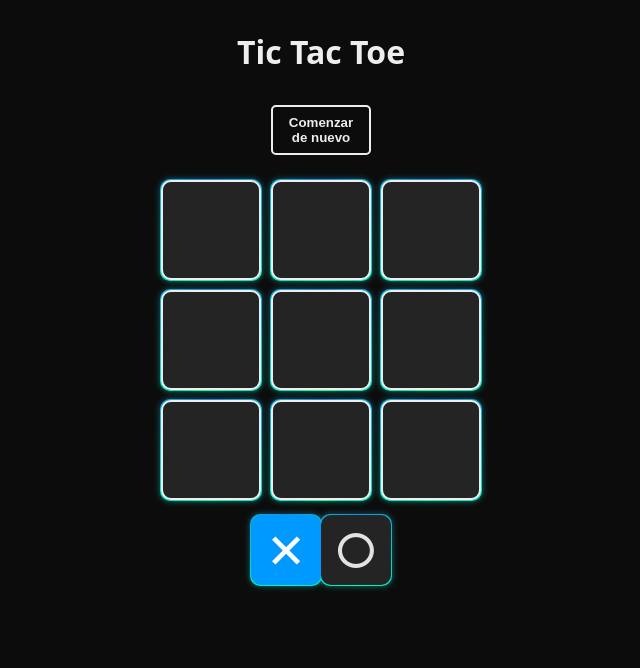
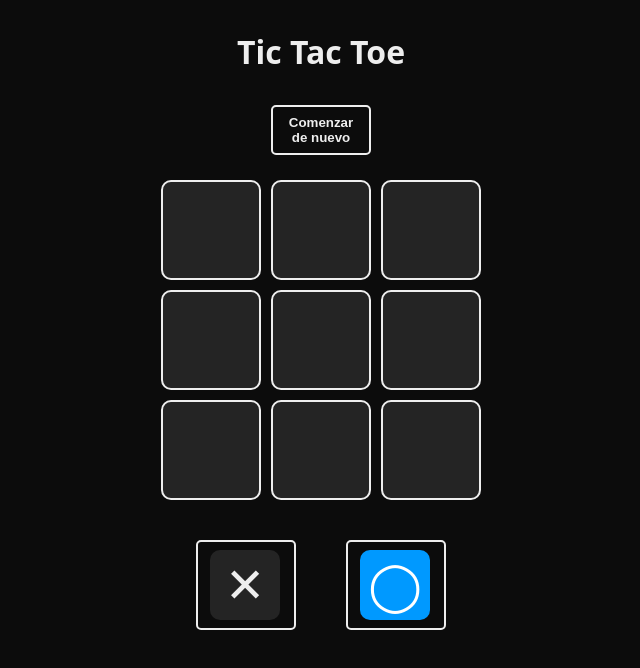
Before and after one commit to Maty910/TicTacToe-React, a React (Vite) app: page / in a window 1280 px wide. Shown: the top 668 px of the page, without its empty margins (319-959 px from the left). Built offline with nearby package versions, Linux system fonts and the light colour scheme.

Commit message:
feat: change turn button

```diff
--- a/src/App.jsx
+++ b/src/App.jsx
@@ -10,7 +10,7 @@ function App() {
   const [board, setBoard] = useState(
     Array(9).fill(null)
   )
-  const [turn, setTurn] = useState(TURNS.X)
+  const [turn, setTurn] = useState(TURNS.O)
 
   const [winner, setWinner] = useState(null) /*null = no hay ganador, false = empate*/
 
@@ -18,8 +18,17 @@ function App() {
 
   const resetGame = () => {
     setBoard(Array(9).fill(null))
-    setTurn(TURNS.X)
+
     setWinner(null)
+  }
+
+  const changeTurn = () => {
+    resetGame()
+    if (turn === TURNS.X) {
+      setTurn(TURNS.O)
+    } else if (turn === TURNS.O) {
+      setTurn(TURNS.X)
+    }
   }
 
   const updateBoard = (index) => {
@@ -62,12 +71,16 @@ function App() {
       </section>
 
       <section className="turn">
-        <Square isSelected={turn === TURNS.X}>
-          {TURNS.X}
-        </Square>
-        <Square isSelected={turn === TURNS.O}>
-          {TURNS.O}
-        </Square>
+        <button onClick={changeTurn}>
+          <Square isSelected={turn === TURNS.X}>
+            {TURNS.X}
+          </Square>
+        </button>
+        <button onClick={changeTurn}>
+          <Square isSelected={turn != TURNS.X}>
+            {TURNS.O}
+          </Square>
+        </button>
       </section>
 
       <WinnerModal winner={winner} resetGame={resetGame} />
--- a/src/const.js
+++ b/src/const.js
@@ -1,9 +1,7 @@
 export const TURNS = {
     X: '✕',
-    O: '○'
+    O: '◯'
 }
-
-
 
 export const WINNER_COMBOS = [
     [0, 1, 2],
--- a/src/index.css
+++ b/src/index.css
@@ -55,7 +55,7 @@ body {
 
 .board button:hover {
   background: #eee;
-  color: #cf0d0d;
+  color: #0c0c0c;
 }
 
 .board .game {
@@ -133,7 +133,7 @@ body {
   background-color: #242424;
 }
 
-.square::after, .square::before {
+.square:hover::after, .square:hover::before {
   content: '';
   position: absolute;
   height: 100%;
```
